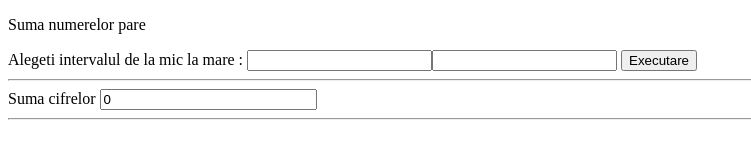
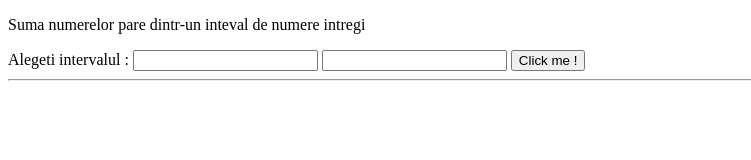
Before and after one commit to Stati-Igor/P.W.-Lab, a plain HTML site: page InsarcinareNr1/index.html in a window 1280 px wide. Shown: the whole page, without its empty margins (0-751 px from the left). Drawn offline with Linux system fonts and the light colour scheme.

Commit message:
corectare

```diff
--- a/InsarcinareNr1/app.js
+++ b/InsarcinareNr1/app.js
@@ -1,19 +1,23 @@
-function sum (obj)
-{var n=obj.num1.value;
- var n1=obj.num2.value;
-var s=0
-if(n<n1 && n>=0){
-for(var i = n; i<=n1; i++){
-   if(i>0 && i%2==0){
- s+=i;
-  }
-    obj.res.value=s;
-
+function sumPar (){
+var n1=parseInt(document.getElementById("n1").value);
+var n2=parseInt(document.getElementById("n2").value);
+var s=0;
+var i;
+if(n1<n2){
+for(var i = n1; i<=n2; i++){
+   if(i%2==0){
+   s+=i;
+   }
+}
+alert("Suma numerelor pare din intervalul ales este: "+s);
+}else if(n1>n2){
+    for(var i = n2; i<=n1; i++){
+       if(i%2==0){
+      s+=i;
+       }
+    }
+alert("Suma numerelor pare din intervalul ales este: "+s);
+}else if(n1==n2){
+    alert("Alegeti un interval corect");
 }
 }
-else{
-  obj.res.value='Eroare de introducere';
-}
-n=null;
-n1=null;
-}
--- a/InsarcinareNr1/index.html
+++ b/InsarcinareNr1/index.html
@@ -7,11 +7,11 @@
 
 </head>
 <body>
-    <p> Suma numerelor pare</p>
+    <p> Suma numerelor pare dintr-un inteval de numere intregi</p>
 <form name="form0">
-Alegeti intervalul de la mic la mare : <input type="number" size="8" name="num1" ><input type="number" size="8" name="num2">
-<input type= "button" value="Executare" onClick="sum(form0)"><hr>
-Suma cifrelor  <input type="text" size="24" name="res" value="0"><hr>
+Alegeti intervalul : <input type="number" id="n1" size="8" name="num1">
+<input type="number" id="n2" size="8" name="num2">
+<button onclick="sumPar()">Click me !</button><hr>
 </form>
 <script src="app.js"></script>
 </body>
```
